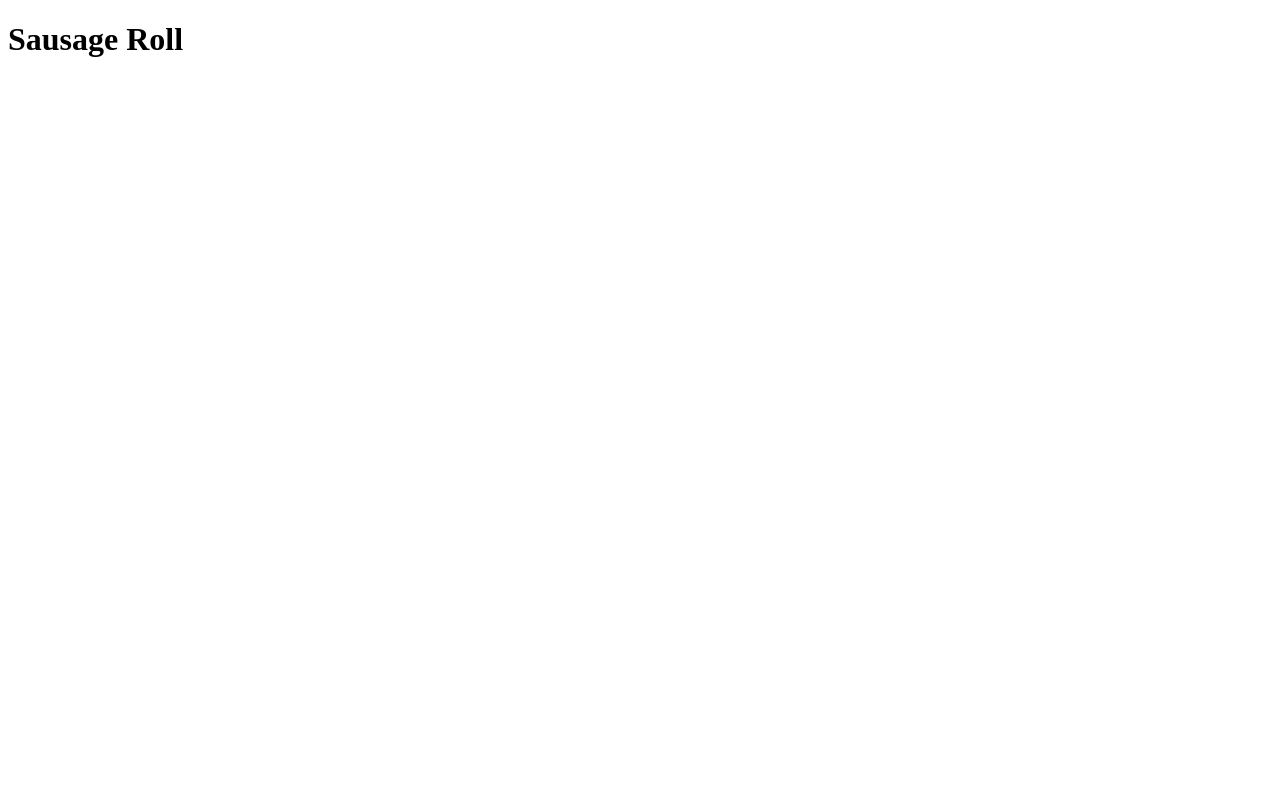
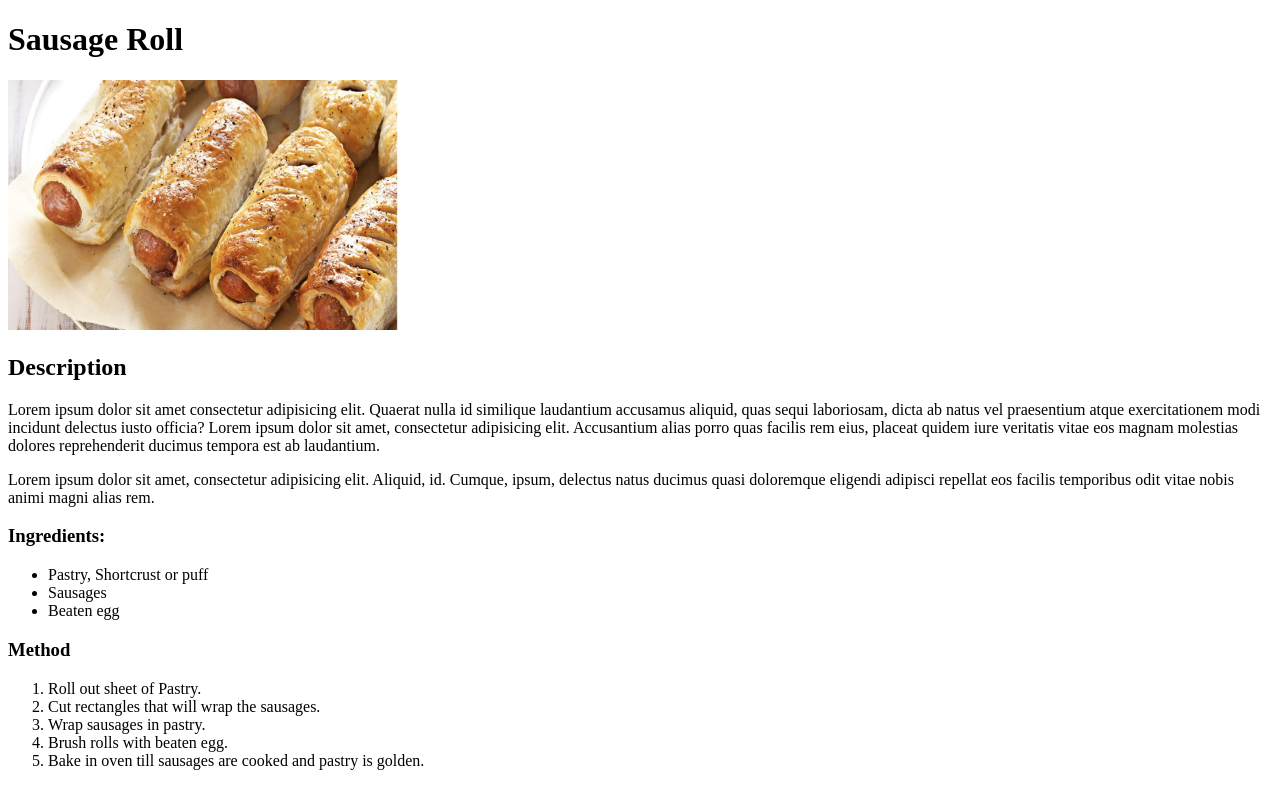
Before and after one commit to paperjinx/odin-recipes, a plain HTML site: page recipes/sausage_roll.html in a window 1280 px wide. Drawn offline with Linux system fonts and the light colour scheme.

Commit message:
Added Sausage roll recipe

```diff
--- a/recipes/sausage_roll.html
+++ b/recipes/sausage_roll.html
@@ -7,5 +7,30 @@
 </head>
 <body>
     <h1>Sausage Roll</h1>
+    <img
+        src="../images/Sausage_roll.jpeg"
+        alt="Image of sausage rolls"
+        height="250"
+        width="400"
+    >
+    <h2>Description</h2>
+    <p>Lorem ipsum dolor sit amet consectetur adipisicing elit. Quaerat nulla id similique laudantium accusamus aliquid, quas sequi laboriosam, dicta ab natus vel praesentium atque exercitationem modi incidunt delectus iusto officia? Lorem ipsum dolor sit amet, consectetur adipisicing elit. Accusantium alias porro quas facilis rem eius, placeat quidem iure veritatis vitae eos magnam molestias dolores reprehenderit ducimus tempora est ab laudantium.</p>
+    <p>Lorem ipsum dolor sit amet, consectetur adipisicing elit. Aliquid, id. Cumque, ipsum, delectus natus ducimus quasi doloremque eligendi adipisci repellat eos facilis temporibus odit vitae nobis animi magni alias rem.</p>
+
+    <h3>Ingredients:</h3>
+        <ul>
+            <li>Pastry, Shortcrust or puff</li>
+            <li>Sausages</li>
+            <li>Beaten egg</li>
+        </ul>
+
+    <h3>Method</h3>
+        <ol>
+            <li>Roll out sheet of Pastry.</li>
+            <li>Cut rectangles that will wrap the sausages.</li>
+            <li>Wrap sausages in pastry.</li>
+            <li>Brush rolls with beaten egg.</li>
+            <li>Bake in oven till sausages are cooked and pastry is golden.</li>
+        </ol>
 </body>
 </html>
```
